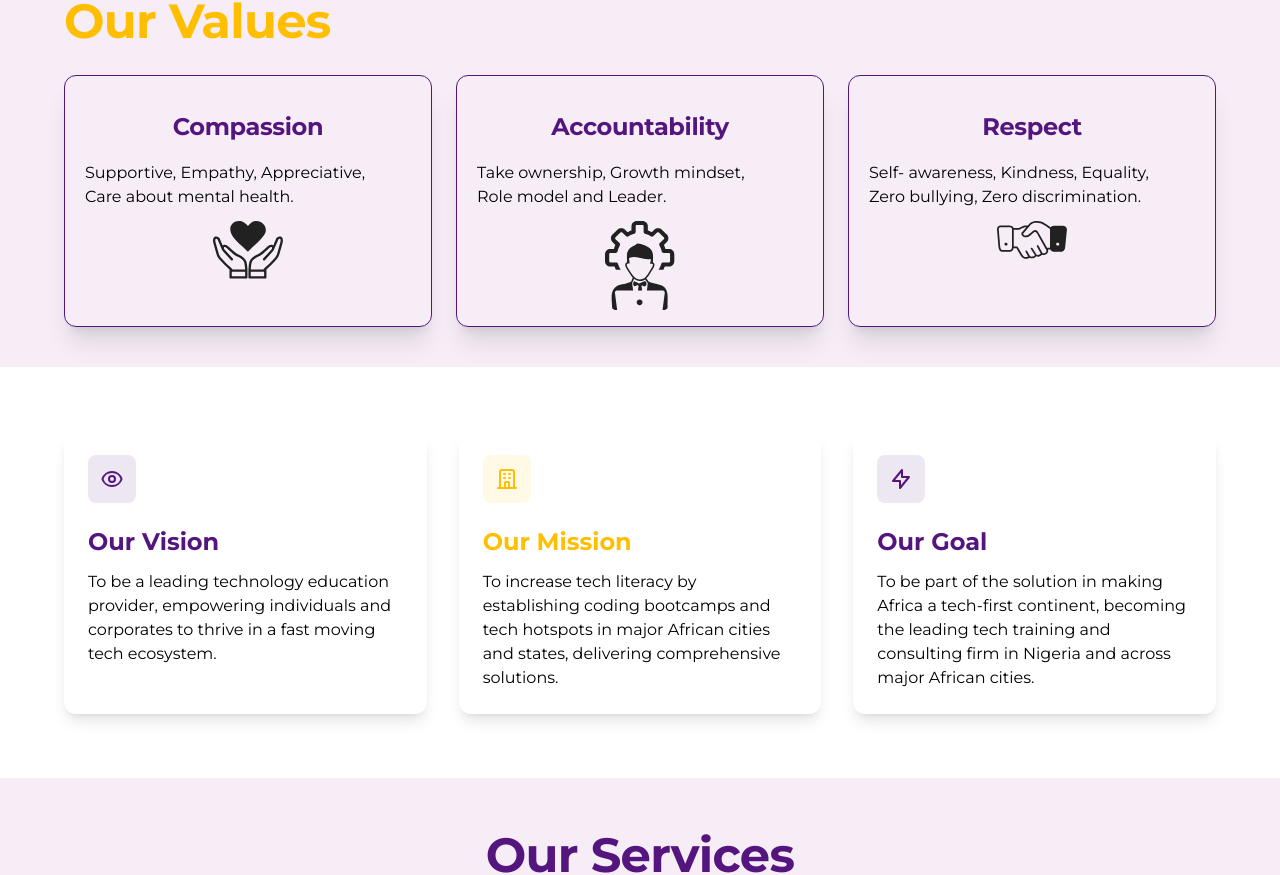
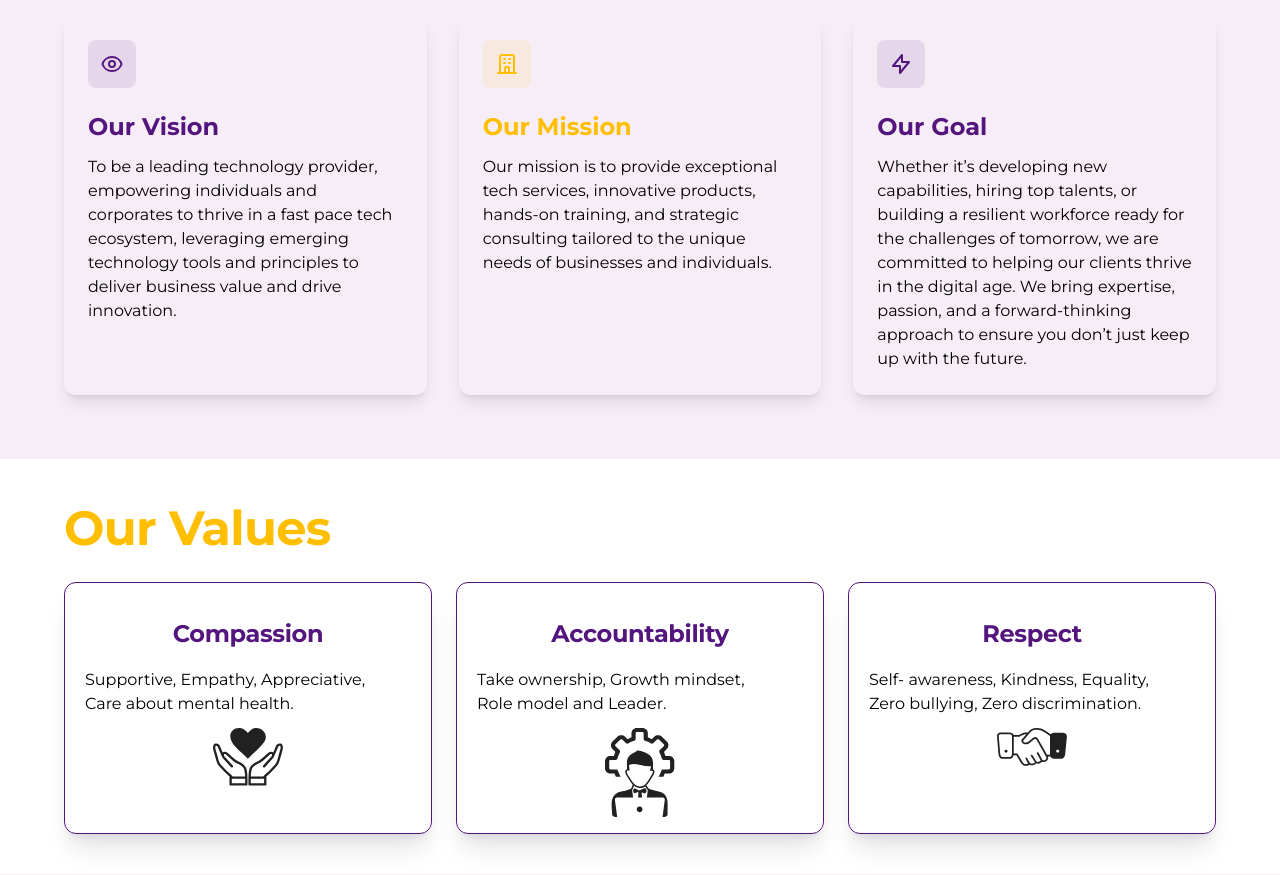
Before and after one commit to BpurpleHq/bpurplehq-web, a Next.js app: page /about in a window 1280 px wide. Shown: the part 453-1328 px from the top of the page. Built offline with nearby package versions, Linux system fonts and the light colour scheme.

Commit message:
build error fixed

```diff
--- a/app/about/page.tsx
+++ b/app/about/page.tsx
@@ -79,18 +79,9 @@ export default function AboutPage() {
         </div>
       </section>
 
-      <section className="bg-extra">
-        <div className="max-w-[1440px] mx-auto sm:px-16 px-6 lg:py-10 py-5">
-          <h2 className="text-headline-3 lg:text-headline-2 text-secondary text-center lg:text-start">Our Values</h2>
-          <div className="grid grid-cols-1 lg:grid-cols-3 gap-6 mt-6">
-            {values.map((value) => (
-              <ValueCard key={value.id} {...value} />
-            ))}
-          </div>
-        </div>
-      </section>
 
-     <section className="max-w-[1440px] mx-auto sm:px-16 px-6 lg:py-16 py-8 bg-gradient-to-br from-background to-muted">
+
+     <section className="max-w-[1440px] mx-auto sm:px-16 px-6 lg:py-16 py-8 bg-extra bg-gradient-to-br from-background to-muted">
         <div className="grid grid-cols-1 md:grid-cols-3 gap-8">
           <div className="group hover:scale-105 transition-transform duration-300">
             <div className="bg-card rounded-xl p-6 h-full shadow-lg hover:shadow-xl transition-shadow">
@@ -103,7 +94,7 @@ export default function AboutPage() {
                 </span>
               </div>
               <h3 className="text-2xl font-bold text-primary mb-3">Our Vision</h3>
-              <p className="text-muted-foreground">To be a leading technology education provider, empowering individuals and corporates to thrive in a fast moving tech ecosystem.</p>
+              <p className="text-muted-foreground">To be a leading technology provider, empowering individuals and corporates to thrive in a fast pace tech ecosystem, leveraging emerging technology tools and principles to deliver business value and drive innovation.</p>
             </div>
           </div>
 
@@ -117,7 +108,7 @@ export default function AboutPage() {
                 </span>
               </div>
               <h3 className="text-2xl font-bold text-secondary mb-3">Our Mission</h3>
-              <p className="text-muted-foreground">To increase tech literacy by establishing coding bootcamps and tech hotspots in major African cities and states, delivering comprehensive solutions.</p>
+              <p className="text-muted-foreground">Our mission is to provide exceptional tech services, innovative products, hands-on training, and strategic consulting tailored to the unique needs of businesses and individuals.</p>
             </div>
           </div>
 
@@ -131,8 +122,20 @@ export default function AboutPage() {
                 </span>
               </div>
               <h3 className="text-2xl font-bold text-primary mb-3">Our Goal</h3>
-              <p className="text-muted-foreground">To be part of the solution in making Africa a tech-first continent, becoming the leading tech training and consulting firm in Nigeria and across major African cities.</p>
+              <p className="text-muted-foreground">Whether it’s developing new capabilities, hiring top talents, or building a resilient workforce ready for the challenges of tomorrow, we are committed to helping our
+clients thrive in the digital age. We bring expertise, passion, and a forward-thinking approach to ensure you don’t just keep up with the future.</p>
             </div>
+          </div>
+        </div>
+      </section>
+
+      <section className="">
+        <div className="max-w-[1440px] mx-auto sm:px-16 px-6 lg:py-10 py-5">
+          <h2 className="text-headline-3 lg:text-headline-2 text-secondary text-center lg:text-start">Our Values</h2>
+          <div className="grid grid-cols-1 lg:grid-cols-3 gap-6 mt-6">
+            {values.map((value) => (
+              <ValueCard key={value.id} {...value} id={String(value.id)} />
+            ))}
           </div>
         </div>
       </section>
@@ -143,7 +146,7 @@ export default function AboutPage() {
           <h2 className="text-headline-3 lg:text-headline-2 text-center text-primary mt-2">Our Services</h2>
           <div className="grid grid-cols-1 md:grid-cols-2 gap-x-8">
             {services1.map((service) => (
-              <ServiceItem key={service.id} {...service} />
+              <ServiceItem key={service.id} {...service} id={String(service.id)} />
             ))}
           </div>
         </div>
@@ -151,92 +154,3 @@ export default function AboutPage() {
     </main>
   );
 }
-
-
-
-// import { services1, testimonials, values } from '@/constants'
-// import Image from 'next/image'
-// import React from 'react'
-
-// export const metadata = {
-//   title: 'bpurple | About',
-// };
-
-// const page = () => {
-//   return (
-//     <div>
-//     <section className='max-w-[1440px] mx-auto sm:px-16 px-6 pt-4 pb-14'>
-//       <h3 className='lg:text-headline-4 text-headline-3 text-primary lg:mb-12 mb-10 underline font-bold lg:text-mid'>About Us</h3>
-//       <div className='flex flex-col lg:flex-row justify-between'>
-//         <div className=''>
-//           <h2 className='text-headline-3 lg:text-headline-2 text-primary text-center lg:text-start'>We Create Experience That Put <span className='text-secondary'>People</span> First</h2>
-//         </div>
-//         <div>
-//           <p className='lg:mt-6 mt-3'>Bpurple connotes a state of mind, a state of relevance, agility, staying up to date and evolving with technology
-//           trends while building market ready skills and making businesses to stay competitive.<br /> <br />We are focused on providing high-quality tech services, products,
-//           training, hiring, and consulting to businesses and individuals looking to acquire and develop their tech skills.</p>
-//         </div>
-//         </div>
-//         {/** <div className='flex flex-col gap-5 lg:gap-0 lg:flex-row justify-between mt-3'>
-//           <Image src='/aboutImage1.png' width={520} height={300} alt='about image' />
-//           <Image src='/aboutImage2.png' width={550} height={359} alt='about image' />
-//         </div> **/}
-//       </section>
-//         <section className='bg-extra'>
-//         <div className='max-w-[1440px] mx-auto sm:px-16 px-6 lg:py-10 py-5'>
-//           <h2 className='font-semibold text-center lg:text-start'></h2>
-//           <h2 className='text-headline-3 lg:text-headline-2 text-secondary text-center lg:text-start'>Our Values</h2>
-//           <div className='flex flex-col lg:flex-row gap-4 lg:gap-0 lg:justify-between mt-3'>
-//             {values.map(({ id, title, description, image }) => (
-//               <div key={id} className='border border-primary rounded-xl py-4 px-5 shadow-xl'>
-//                 <p className='text-center font-bold text-headline-3 text-primary mt-5'>{title}</p>
-//                 <p className='lg:w-[300px] mt-5'>{description}</p>
-//                 <div className='flex justify-center mt-3'>
-//                   <Image src={image} alt={title} width={70} height={70} />
-//                 </div>
-//               </div>
-//             ))}
-//           </div>
-//         </div>
-//       </section>
-//       <section>
-//         <div className='max-w-[1440px] mx-auto flex flex-col gap-3 sm:px-16 px-6 lg:py-10 py-4'>
-//           <h3 className='text-body-2 font-bold'></h3>
-//           <div className='flex flex-col Lg:items-start mt-3'>
-//             <h2 className='text-headline-3 lg:text-headline-2 text-primary'>Our Vision</h2>
-//             <p className='lg:w-[600px] mt-2'>Our vision is to be a leading technology education provider, empowering individuals and corporates to thrive in a fast moving tech ecosystem. </p>
-//           </div>
-//           <div className='relative flex flex-col lg:items-end'>
-//             <h2 className='text-headline-3 lg:text-headline-2 text-secondary'>Our Mission</h2>
-//             <p className='lg:w-[600px] lg:text-end mt-2'>Our mission is to increase tech literacy by establishing coding bootcamps and tech hotspots in major African cities and states, delivery comprehensive solutions. </p>
-//           </div>
-//           <div className='flex flex-col lg:items-start'>
-//             <h2 className='text-headline-3 lg:text-headline-2 text-primary'>Our Goal</h2>
-//             <p className='lg:w-[600px] mt-2'>Our long-term goal is to be part of the solution to making africa a tech first continent, to become the leading tech training and consulting firm in Nigeria and spanning to major cities in the African continent, with a reputation for providing high-quality services and producing top-notch talent in the tech industry.</p>
-//           </div>
-//         </div>
-//       </section>
-
-//       <section className='bg-extra'>
-//         <div className='max-w-[1440px] mx-auto sm:px-16 px-6 lg:py-10 py-5'>
-//           <h3 className='text-body-2 text-center font-semibold'></h3>
-//           <h2 className='text-headline-3 lg:text-headline-2 text-center text-primary mt-2'>Our Services</h2>
-//           <div className='grid grid-cols-1 md:grid-cols-2'>
-//             {services1.map(({ id, title, description, image }) => (
-//               <div key={id} className='mt-4'>
-//                 <div className='flex gap-3'>
-//                   <Image src={image} alt='dot' width={15} height={15} />
-//                   <p className='text-bold text-primary'>{title}</p>
-//                 </div>
-//                 <p className='lg:w-[550px] mt-1 pl-6'>{description}</p>
-//               </div>
-//             ))}
-//           </div>
-//         </div>
-//       </section>
-
-//     </div>
-//   )
-// }
-
-// export default page
```
